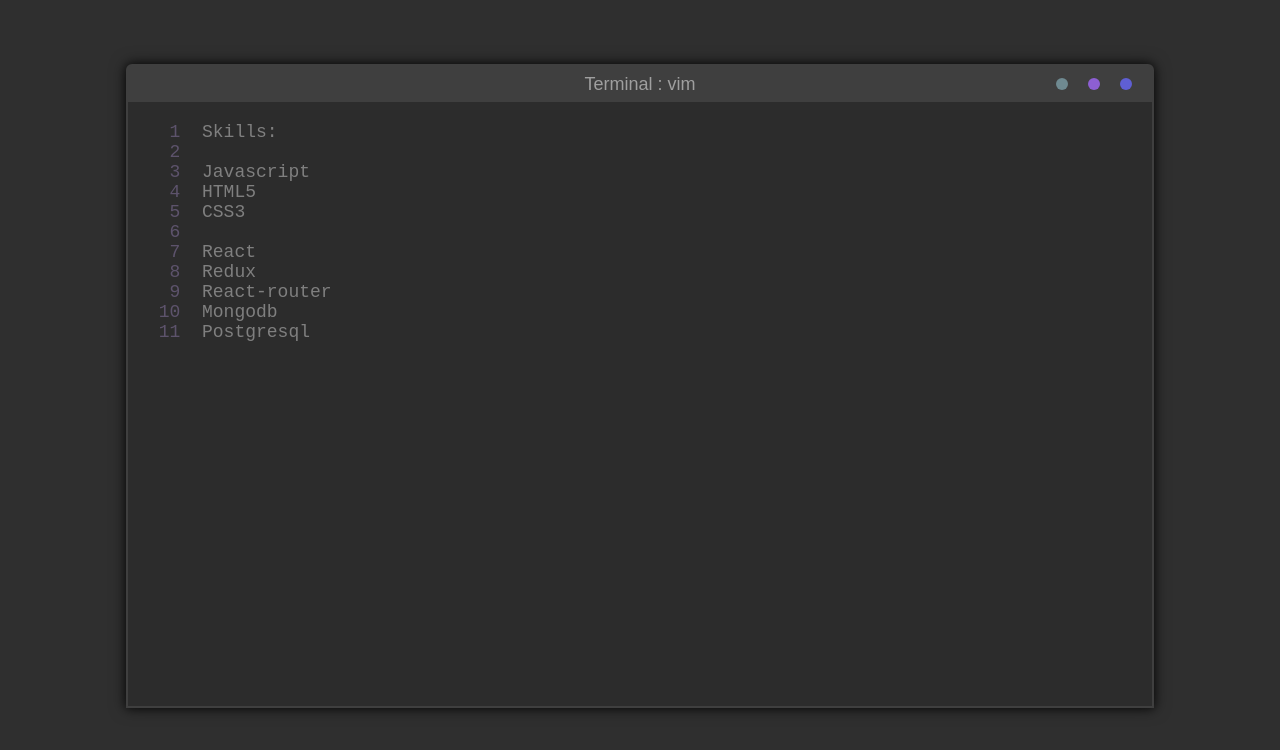
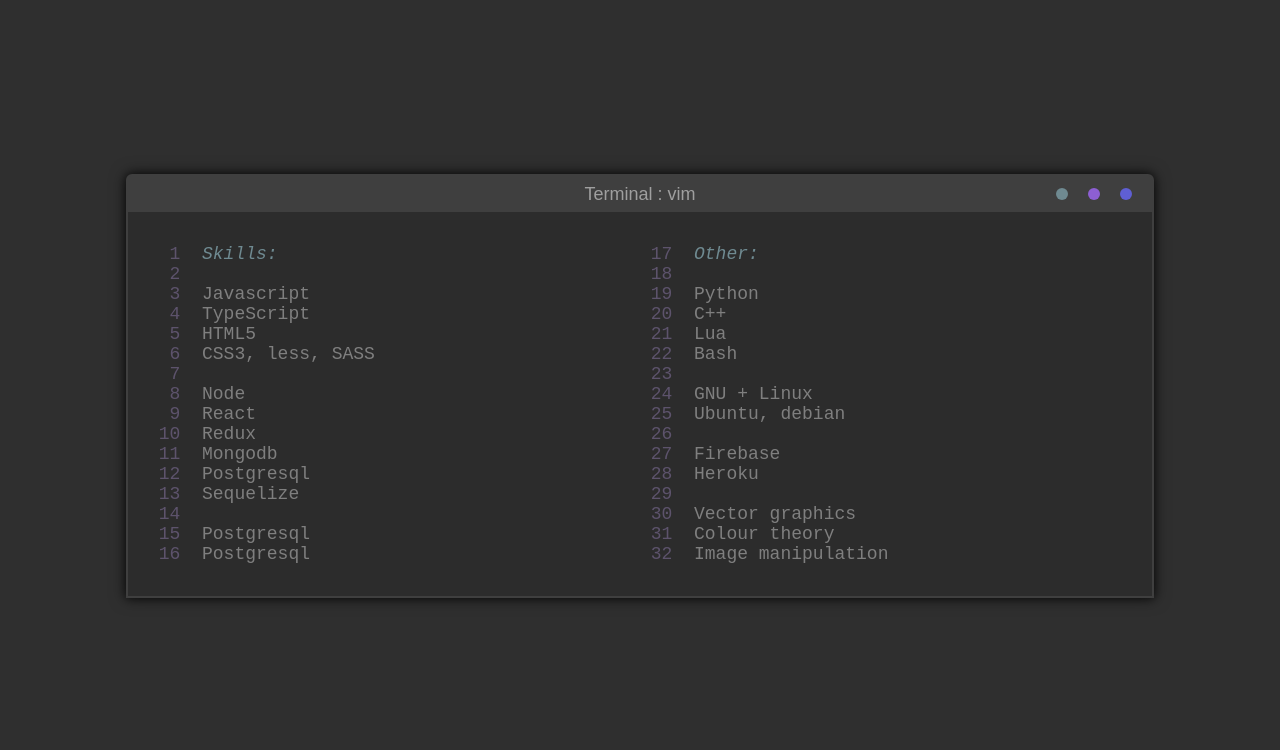
Before and after one commit to mec-nyan/MyPortfolio, a React (Create React App) app: page / in a window 1280 px wide. Shown: the part 814-1564 px from the top of the page. Built offline with nearby package versions, Linux system fonts and the light colour scheme.

Commit message:
Terminal Skills done

```diff
--- a/src/components/Terminal/Terminal.jsx
+++ b/src/components/Terminal/Terminal.jsx
@@ -17,19 +17,44 @@
         </div>
 
         <div className='termScreen'>
-          <code>
-            <pre><b>  1</b>  Skills:</pre>
-            <pre><b>  2</b>  </pre>
-            <pre><b>  3</b>  Javascript</pre>
-            <pre><b>  4</b>  HTML5</pre>
-            <pre><b>  5</b>  CSS3</pre>
-            <pre><b>  6</b>  </pre>
-            <pre><b>  7</b>  React</pre>
-            <pre><b>  8</b>  Redux</pre>
-            <pre><b>  9</b>  React-router</pre>
-            <pre><b> 10</b>  Mongodb</pre>
-            <pre><b> 11</b>  Postgresql</pre>
-          </code>
+          <div className='codeContainer'>
+            <code>
+              <pre><b>  1</b>  <i>Skills:</i></pre>
+              <pre><b>  2</b>  </pre>
+              <pre><b>  3</b>  Javascript</pre>
+              <pre><b>  4</b>  TypeScript</pre>
+              <pre><b>  5</b>  HTML5</pre>
+              <pre><b>  6</b>  CSS3, less, SASS</pre>
+              <pre><b>  7</b>  </pre>
+              <pre><b>  8</b>  Node</pre>
+              <pre><b>  9</b>  React</pre>
+              <pre><b> 10</b>  Redux</pre>
+              <pre><b> 11</b>  Mongodb</pre>
+              <pre><b> 12</b>  Postgresql</pre>
+              <pre><b> 13</b>  Sequelize</pre>
+              <pre><b> 14</b>  </pre>
+              <pre><b> 15</b>  Postgresql</pre>
+              <pre><b> 16</b>  Postgresql</pre>
+            </code>
+            <code>
+              <pre><b> 17</b>  <i>Other:</i></pre>
+              <pre><b> 18</b>  </pre>
+              <pre><b> 19</b>  Python</pre>
+              <pre><b> 20</b>  C++</pre>
+              <pre><b> 21</b>  Lua</pre>
+              <pre><b> 22</b>  Bash</pre>
+              <pre><b> 23</b>  </pre>
+              <pre><b> 24</b>  GNU + Linux</pre>
+              <pre><b> 25</b>  Ubuntu, debian</pre>
+              <pre><b> 26</b>  </pre>
+              <pre><b> 27</b>  Firebase</pre>
+              <pre><b> 28</b>  Heroku</pre>
+              <pre><b> 29</b>  </pre>
+              <pre><b> 30</b>  Vector graphics</pre>
+              <pre><b> 31</b>  Colour theory</pre>
+              <pre><b> 32</b>  Image manipulation</pre>
+            </code>
+          </div>
         </div>
       </div>
     </div>
--- a/src/components/Terminal/terminal.css
+++ b/src/components/Terminal/terminal.css
@@ -1,7 +1,7 @@
 .terminalContainer
 {
   width: 100%;
-  height: 100vh;
+  min-height: 100vh;
   background-color: transparent;
   display: flex;
   flex-direction: column;
@@ -13,7 +13,6 @@
 .terminal
 {
   width: 80%;
-  height: 80vh;
   border-top-left-radius: 6px;
   border-top-right-radius: 6px;
   border: 2px solid #3f3f3f;
@@ -31,19 +30,34 @@
   height: 100%;
 }
 
-.termScreen code
+.codeContainer
+{
+  display: flex;
+  flex-direction: row;
+  justify-content: flex-start;
+  align-items: flex-start;
+  flex-wrap: wrap;
+  padding: 32px 20px;
+}
+
+.codeContainer code
 {
   display: block;
   font-family: 'hack', monospace;
   font-size: 18px;
-  margin: 20px;
+  min-width: 50%;
   color: #7f7f7f;
 }
 
-.termScreen code b
+.codeContainer code b
 {
   font-weight: normal;
   color: #5d536c;
+}
+
+.codeContainer code i
+{
+  color: #6f8a91;
 }
 
 .titlebar
```
